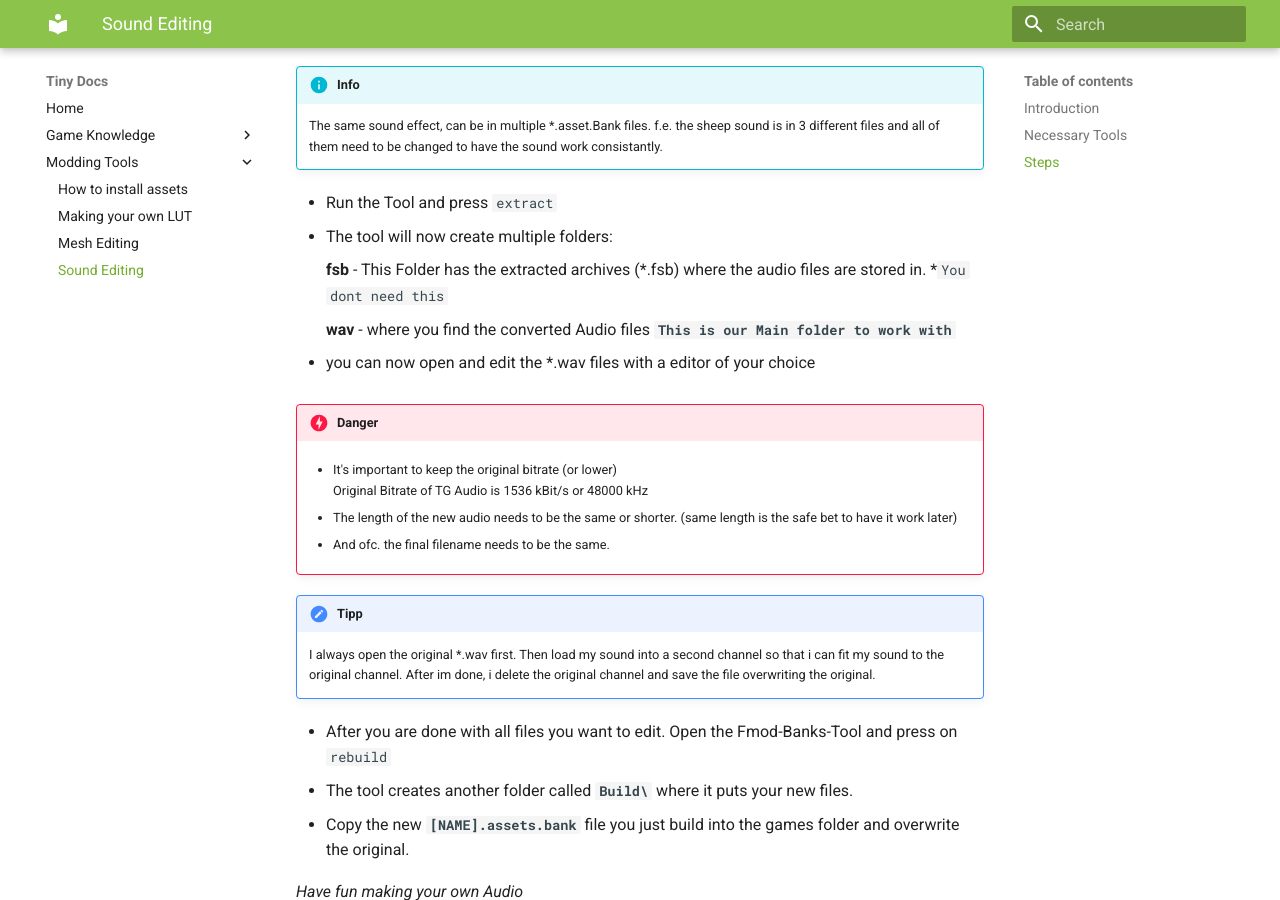
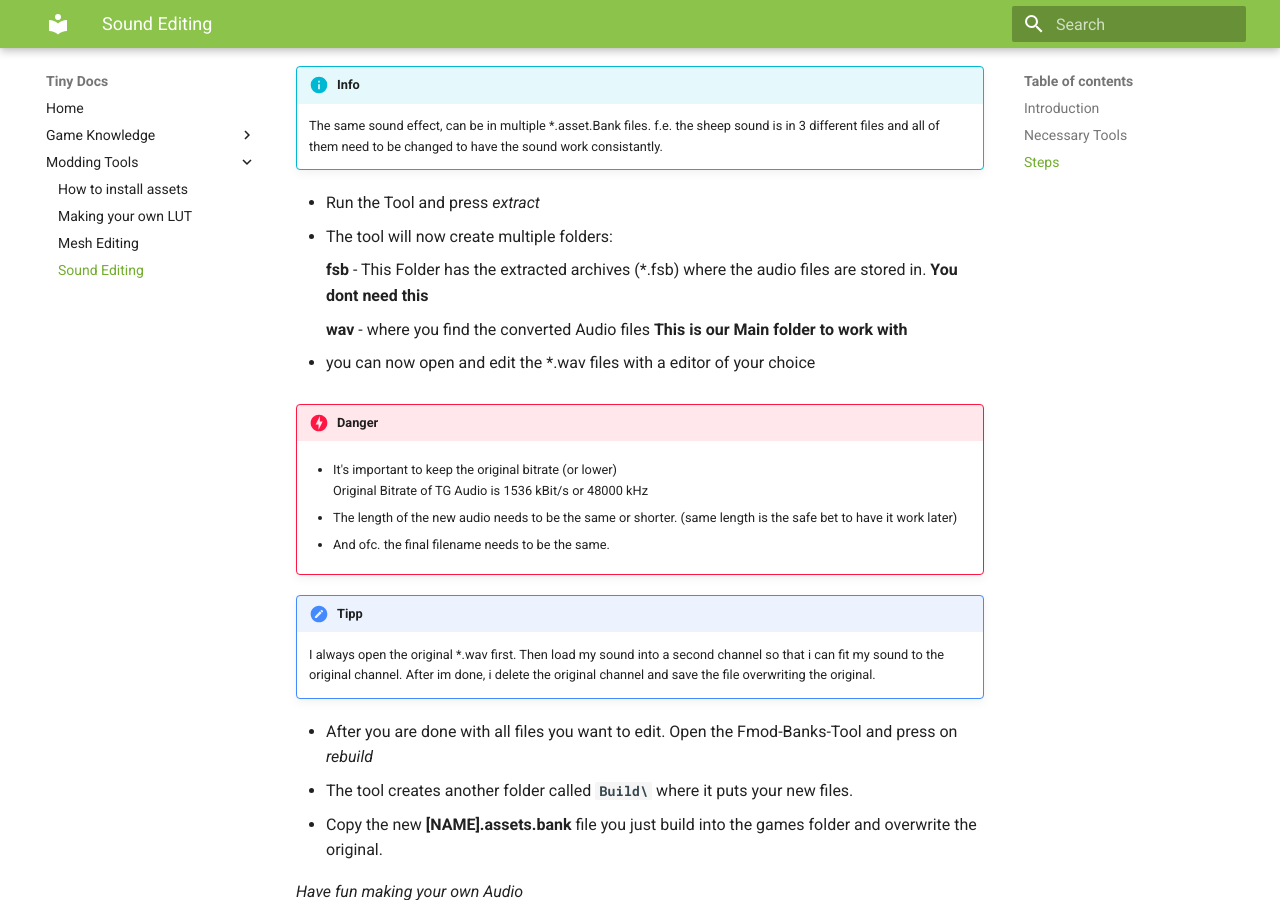
Before and after one commit to Hbeau/tiny-docs, an MkDocs documentation site: the page built from docs/modding-tools/sound-editing.md, in a window 1280 px wide and 900 px high, scrolled down 895 px. Built offline with MkDocs 1.6.1 and Material for MkDocs 9.7.7, drawn with Linux system fonts in a browser that asks for light colours.

Commit message:
formatting fixes

```diff
--- a/docs/modding-tools/sound-editing.md
+++ b/docs/modding-tools/sound-editing.md
@@ -21,19 +21,19 @@ For editing the audio i use [Audacity](https://www.audacityteam.org/) or you can
 - Download Fmod Bank Tools
 - Unpack it anywhere and keep the folder structure.
 - go to **`...\Tiny Glade\assets\audio\Desktop`**
-- make a Backup of all **`[NAME].assets.bank`** you want to edit.
+- make a Backup of all **[NAME].assets.bank** you want to edit.
 !!! info
      we only ever need to edit the asset.bank files, all other files do not contain any audio
 
 - Copy the files you want to edit into the **`Banks\`** folder inside the Fmod-Bank-Tools folder
 !!! info
     The same sound effect, can be in multiple *.asset.Bank files. f.e. the sheep sound is in 3 different files and all of them need to be changed to have the sound work consistantly.
-- Run the Tool and press `extract`
+- Run the Tool and press *extract*
 - The tool will now create multiple folders:
 
-    **fsb** - This Folder has the extracted archives (*.fsb) where the audio files are stored in. *`You dont need this`
+    **fsb** - This Folder has the extracted archives (*.fsb) where the audio files are stored in. **You dont need this**
 
-    **wav** - where you find the converted Audio files **`This is our Main folder to work with`**
+    **wav** - where you find the converted Audio files **This is our Main folder to work with**
 
 - you can now open and edit the *.wav files with a editor of your choice
 
@@ -48,9 +48,9 @@ For editing the audio i use [Audacity](https://www.audacityteam.org/) or you can
 !!! tipp
     I always open the original *.wav first. Then load my sound into a second channel so that i can fit my sound to the original channel. After im done, i delete the original channel and save the file overwriting the original.
 
-- After you are done with all files you want to edit. Open the Fmod-Banks-Tool and press on `rebuild`
+- After you are done with all files you want to edit. Open the Fmod-Banks-Tool and press on *rebuild*
 - The tool creates another folder called **`Build\`** where it puts your new files.
-- Copy the new **`[NAME].assets.bank`** file you just build into the games folder and overwrite the original.
+- Copy the new **[NAME].assets.bank** file you just build into the games folder and overwrite the original.
 
 
 
```
Also changed, not shown: docs/game-knowledge/save.md (+3 -2 lines), docs/modding-tools/lut-editing.md (+2 -2 lines).
